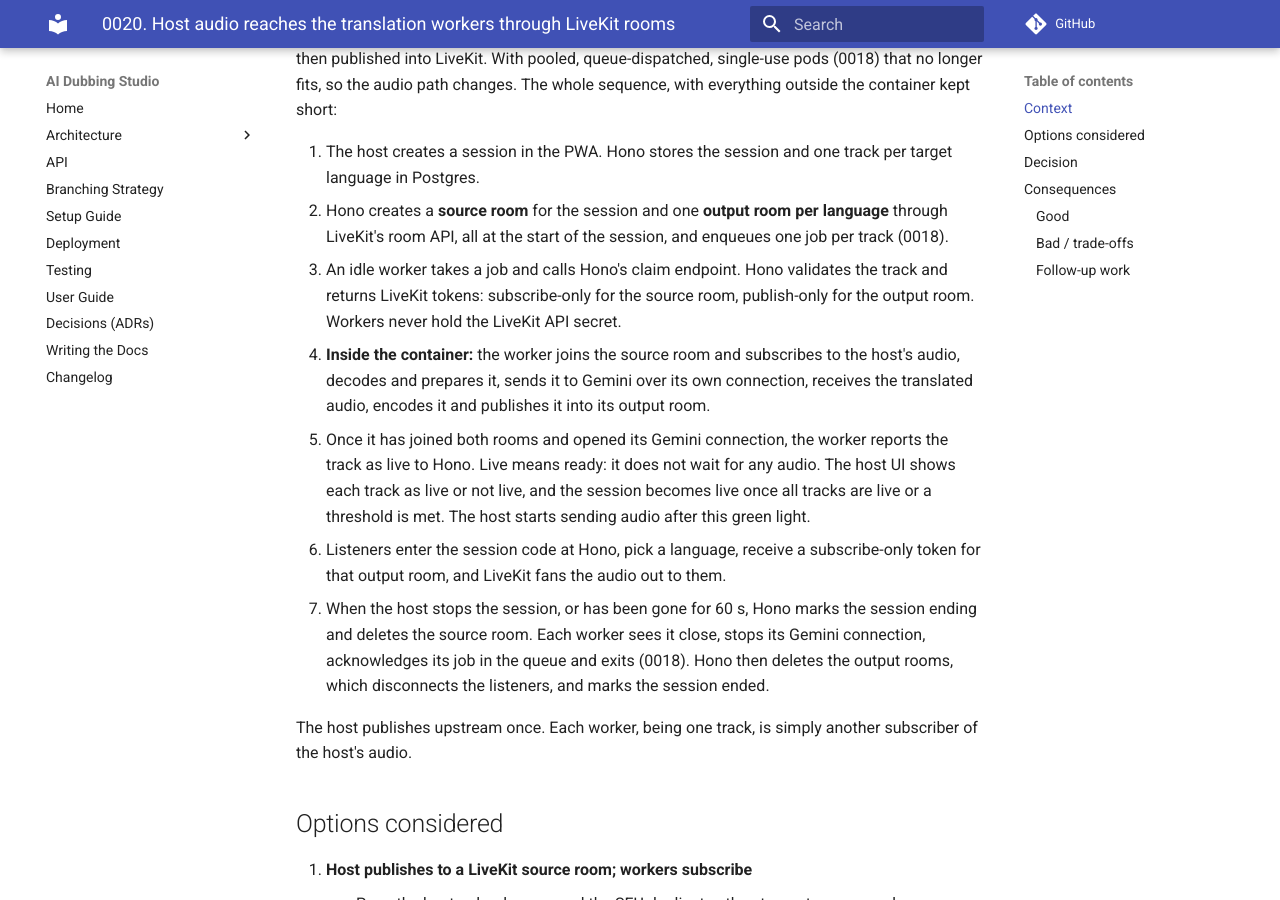
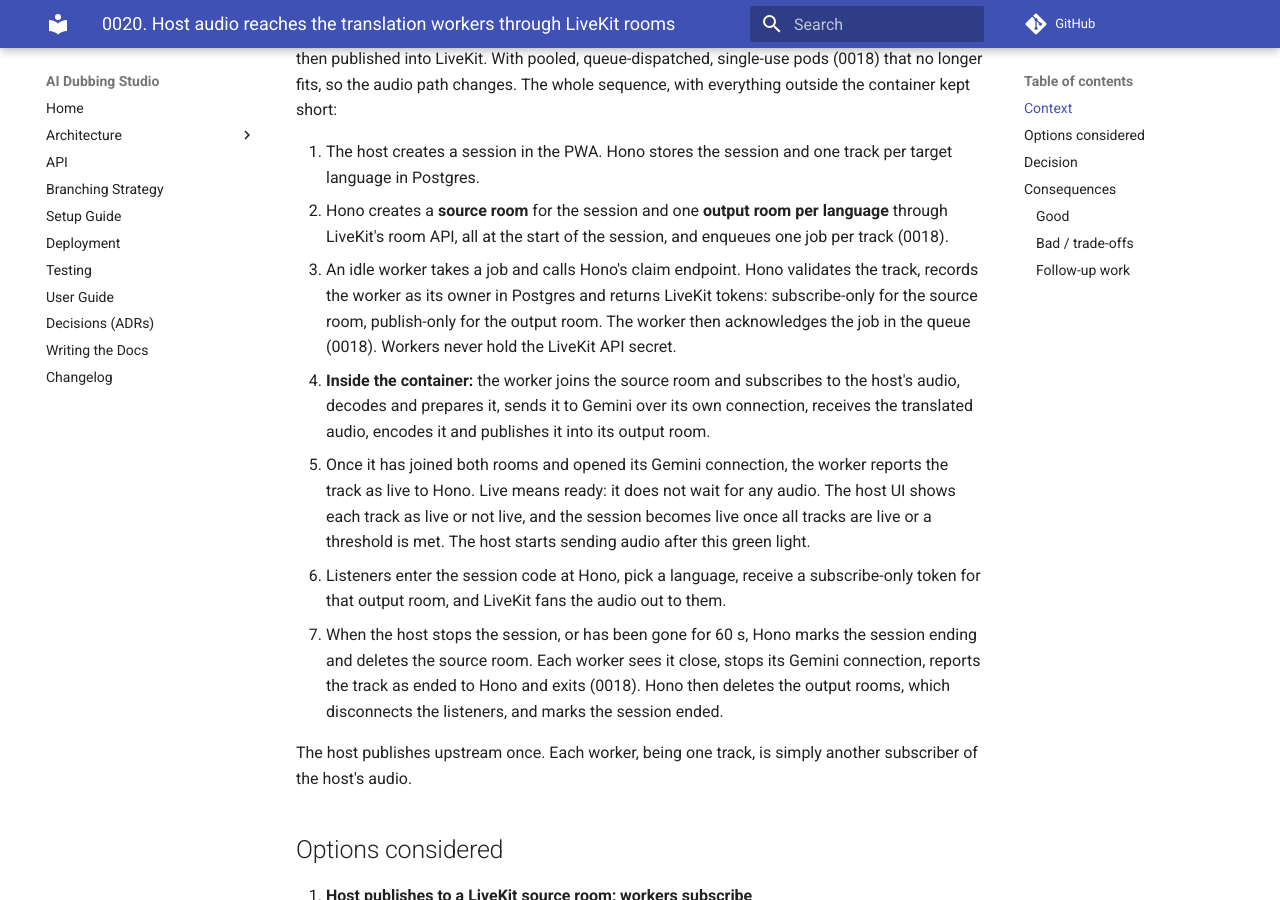
Before and after one commit to WH1TE-SHAD0W/ai-dubbing-studio, an MkDocs documentation site: the page built from docs/adr/0020-input-audio-stream.md, in a window 1280 px wide and 900 px high, scrolled down 418 px. Built offline with MkDocs 1.6.1 and Material for MkDocs 9.7.7, drawn with Linux system fonts in a browser that asks for light colours; comment, search, counter and statistics services are not loaded; some of the changed text lies outside the part shown.

Commit message:
docs: ADR-0020 acks the job at claim and ends with a status report (YGP-43)
Align with ADR-0018 and the translator pod spec: Hono records the
worker as the track's owner at claim, the worker acks the job then,
and at session end it reports the track as ended instead of acking.
The backstop for a missed room deletion is a 409 on the next heartbeat.

Co-Authored-By: Claude Opus 5.5 <noreply@anthropic.com>

```diff
--- a/docs/adr/0020-input-audio-stream.md
+++ b/docs/adr/0020-input-audio-stream.md
@@ -11,11 +11,11 @@ The earlier design had the host's browser stream audio directly to a translation
 
 1. The host creates a session in the PWA. Hono stores the session and one track per target language in Postgres.
 2. Hono creates a **source room** for the session and one **output room per language** through LiveKit's room API, all at the start of the session, and enqueues one job per track (0018).
-3. An idle worker takes a job and calls Hono's claim endpoint. Hono validates the track and returns LiveKit tokens: subscribe-only for the source room, publish-only for the output room. Workers never hold the LiveKit API secret.
+3. An idle worker takes a job and calls Hono's claim endpoint. Hono validates the track, records the worker as its owner in Postgres and returns LiveKit tokens: subscribe-only for the source room, publish-only for the output room. The worker then acknowledges the job in the queue (0018). Workers never hold the LiveKit API secret.
 4. **Inside the container:** the worker joins the source room and subscribes to the host's audio, decodes and prepares it, sends it to Gemini over its own connection, receives the translated audio, encodes it and publishes it into its output room.
 5. Once it has joined both rooms and opened its Gemini connection, the worker reports the track as live to Hono. Live means ready: it does not wait for any audio. The host UI shows each track as live or not live, and the session becomes live once all tracks are live or a threshold is met. The host starts sending audio after this green light.
 6. Listeners enter the session code at Hono, pick a language, receive a subscribe-only token for that output room, and LiveKit fans the audio out to them.
-7. When the host stops the session, or has been gone for 60 s, Hono marks the session ending and deletes the source room. Each worker sees it close, stops its Gemini connection, acknowledges its job in the queue and exits (0018). Hono then deletes the output rooms, which disconnects the listeners, and marks the session ended.
+7. When the host stops the session, or has been gone for 60 s, Hono marks the session ending and deletes the source room. Each worker sees it close, stops its Gemini connection, reports the track as ended to Hono and exits (0018). Hono then deletes the output rooms, which disconnects the listeners, and marks the session ended.
 
 The host publishes upstream once. Each worker, being one track, is simply another subscriber of the host's audio.
 
@@ -59,7 +59,7 @@ The host publishes to a **LiveKit source room**, and the translation workers joi
 
 ### Follow-up work
 
-- Confirm that deleting the rooms is the release signal, and define the backstop for a worker that misses it (see the liveness follow-up in 0018).
+- Confirm that deleting the rooms is the release signal. Backstop for a worker that misses it: Hono answers its next heartbeat with `409` once the session is ending, and the worker exits (0018).
 - Revisit if hosts do not send audio straight after the green light: workers claimed at session creation then hold idle Gemini connections, and Gemini Live connections have lifetime limits (check the current limits). Open: the threshold at which a session counts as live, and where the 60 s host-gone grace runs (a webhook reports the departure at once, so Hono or the janitor has to apply the wait; verify).
 - Confirm room naming, token lifetimes and permissions, and whether workers can join as hidden participants.
 - Verify LiveKit behaviour for duplicate participant identity (fencing, see 0018) and for disabling automatic room creation.
```
